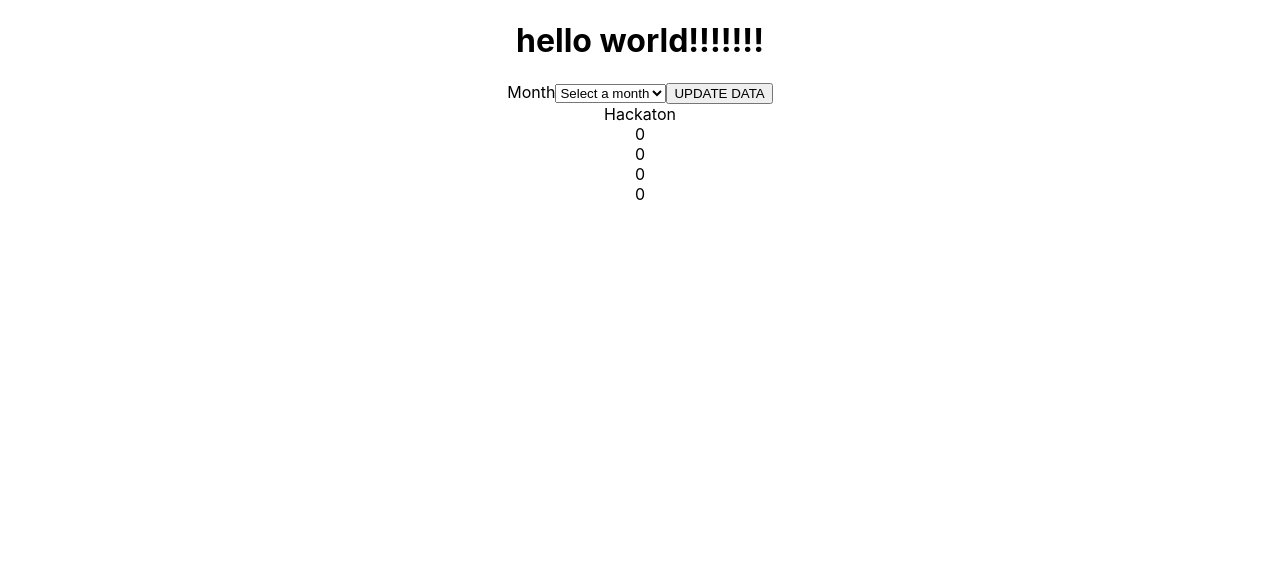
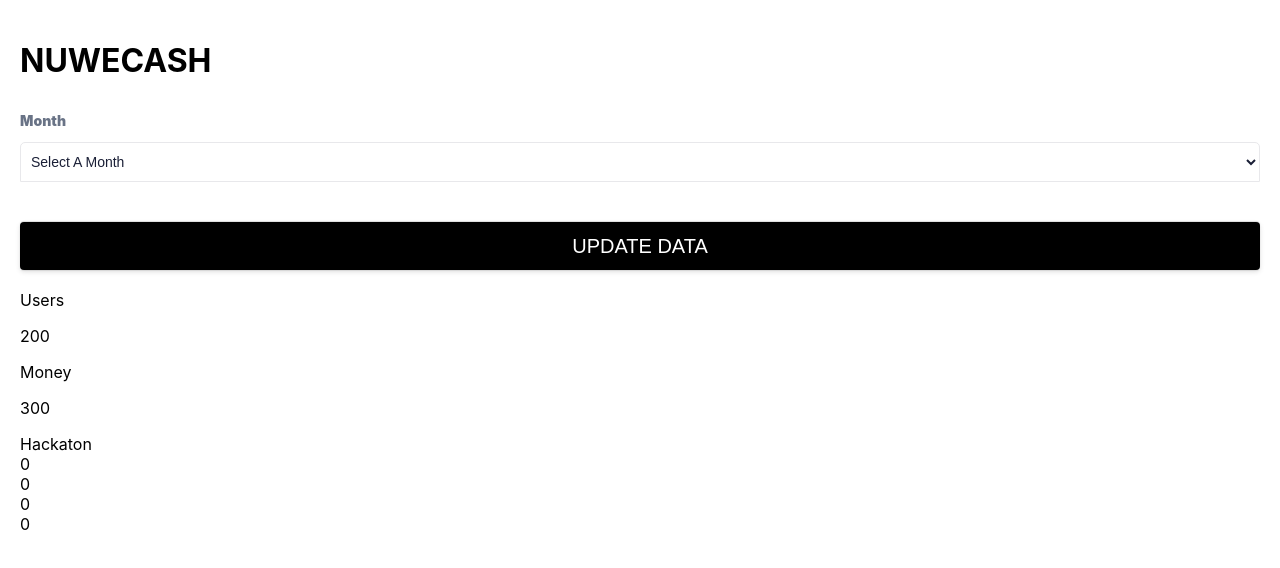
Before and after one commit to viespadago/retofinal, a React (Create React App) app in the folder nuwe/: page / in a window 1280 px wide. Shown: the top 568 px of the page. Built offline with nearby package versions, Linux system fonts and the light colour scheme.

Commit message:
added InfoDetail component

```diff
--- a/nuwe/package.json
+++ b/nuwe/package.json
@@ -6,6 +6,7 @@
     "@testing-library/jest-dom": "^5.11.4",
     "@testing-library/react": "^11.1.0",
     "@testing-library/user-event": "^12.1.10",
+    "node-sass": "^6.0.1",
     "react": "^17.0.2",
     "react-dom": "^17.0.2",
     "react-scripts": "4.0.3",
--- a/nuwe/src/App.css
+++ b/nuwe/src/App.css
@@ -1,38 +1,53 @@
 .App {
-  text-align: center;
+  padding: 20px;
 }
 
-.App-logo {
-  height: 40vmin;
-  pointer-events: none;
+label {
+  display: block;
+  margin: 30px 0 10px 0;
+  font-weight: 900;
+  font-size: 14px;
+  line-height: 22px;
+  color: #697386;
 }
 
-@media (prefers-reduced-motion: no-preference) {
-  .App-logo {
-    animation: App-logo-spin infinite 20s linear;
-  }
+select {
+  width: 100%;
+  height: 40px;
+  padding: 6px;
+  text-transform: capitalize;
+  font-size: 14px;
+  font-family: Arial, Helvetica, sans-serif;
+  color: #1A1F36;
+  background-color: #fff;
+  border-top-left-radius: 5px;
+  border-top-right-radius: 5px;
+  border: 1px solid #E8E8EB;
+  cursor: pointer;
 }
 
-.App-header {
-  background-color: #282c34;
-  min-height: 100vh;
+select:active {
+  border-radius: 5px;
+  border: 1px solid #E8E8EB;
+}
+
+button {
   display: flex;
-  flex-direction: column;
   align-items: center;
   justify-content: center;
-  font-size: calc(10px + 2vmin);
-  color: white;
+  width: 100%;
+  height: 48px;
+  margin: 40px 0 20px;
+  padding: 5px;
+  font-size: 20px;
+  background-color: #000;
+  color: #fff;
+  border: none;
+  box-shadow: 0px -1px 1px rgba(0, 0, 0, 0.12), 0px 2px 5px rgba(0, 0, 0, 0.12), 0px 1px 1px rgba(0, 0, 0, 0.08);
+  border-radius: 4px;
+  cursor: pointer;
 }
 
-.App-link {
-  color: #61dafb;
+button:hover {
+  background-color: #000;
 }
-
-@keyframes App-logo-spin {
-  from {
-    transform: rotate(0deg);
-  }
-  to {
-    transform: rotate(360deg);
-  }
-}
--- a/nuwe/src/App.js
+++ b/nuwe/src/App.js
@@ -5,7 +5,7 @@ import Dashboard from './components/Dashboard';
 function App() {
   return (
     <div className="App">
-      <h1>hello world!!!!!!!</h1>
+      <h1>NUWECASH</h1>
       <Formulary />
       <Dashboard />
     </div>
--- a/nuwe/src/components/Dashboard.js
+++ b/nuwe/src/components/Dashboard.js
@@ -1,6 +1,6 @@
-import react from 'react';
 import { useState } from 'react';
 import { data } from '../assets/data';
+import { InfoDetails } from './InfoDetails';
 
 
 
@@ -15,6 +15,8 @@ export const Dashboard = () => {
 
             {/* */}
             <div>
+                <InfoDetails text="Users" number="200" />
+                <InfoDetails text="Money" number="300" />
                 <div>{user}</div>
                 <div>{requestedMoney}</div>
                 <div>{acceptedRequests}</div>
--- a/nuwe/src/components/Formulary.js
+++ b/nuwe/src/components/Formulary.js
@@ -1,6 +1,7 @@
 import { useState } from 'react';
 import { SelectInput } from './SelectInput';
 import SubmitBtn from './SubmitBtn';
+
 export const Formulary = () => {
   const [month, setMonth] = useState('');
 
--- /dev/null
+++ b/nuwe/src/components/InfoDetails.js
@@ -0,0 +1,6 @@
+export const InfoDetails = ({ text, number }) => (
+  <div>
+    <p>{ text }</p>
+    <p>{ number }</p>
+  </div>
+);
--- a/nuwe/src/styles/SelectInput.styles.js
+++ /dev/null
@@ -1,5 +0,0 @@
-import styled from 'styled-components';
-
-export const StyledForm = styled.form`
-
-`;
```
Also changed, not shown: nuwe/src/assets/theme.js (added, +9 -0 lines), nuwe/src/variables.scss (added, +7 -0 lines), 2 other files (tests, documents, lock files or other folders).
